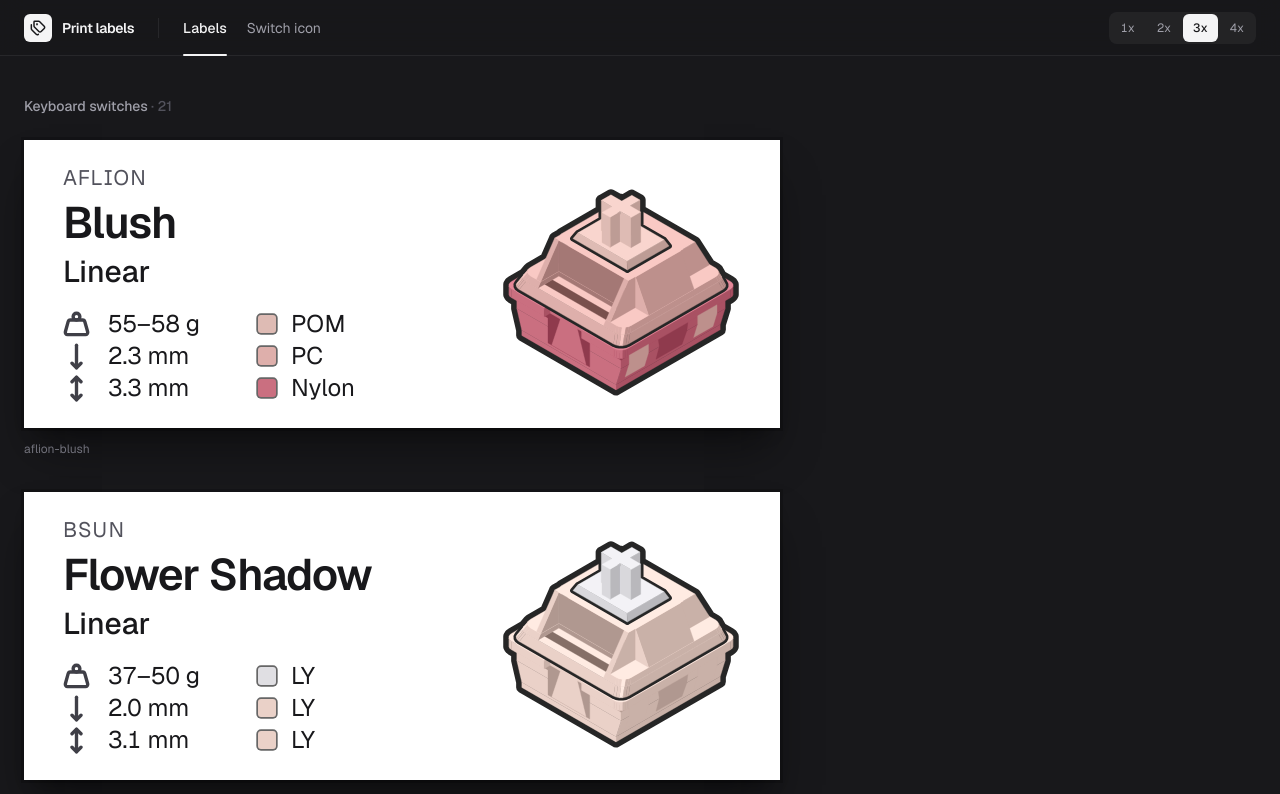
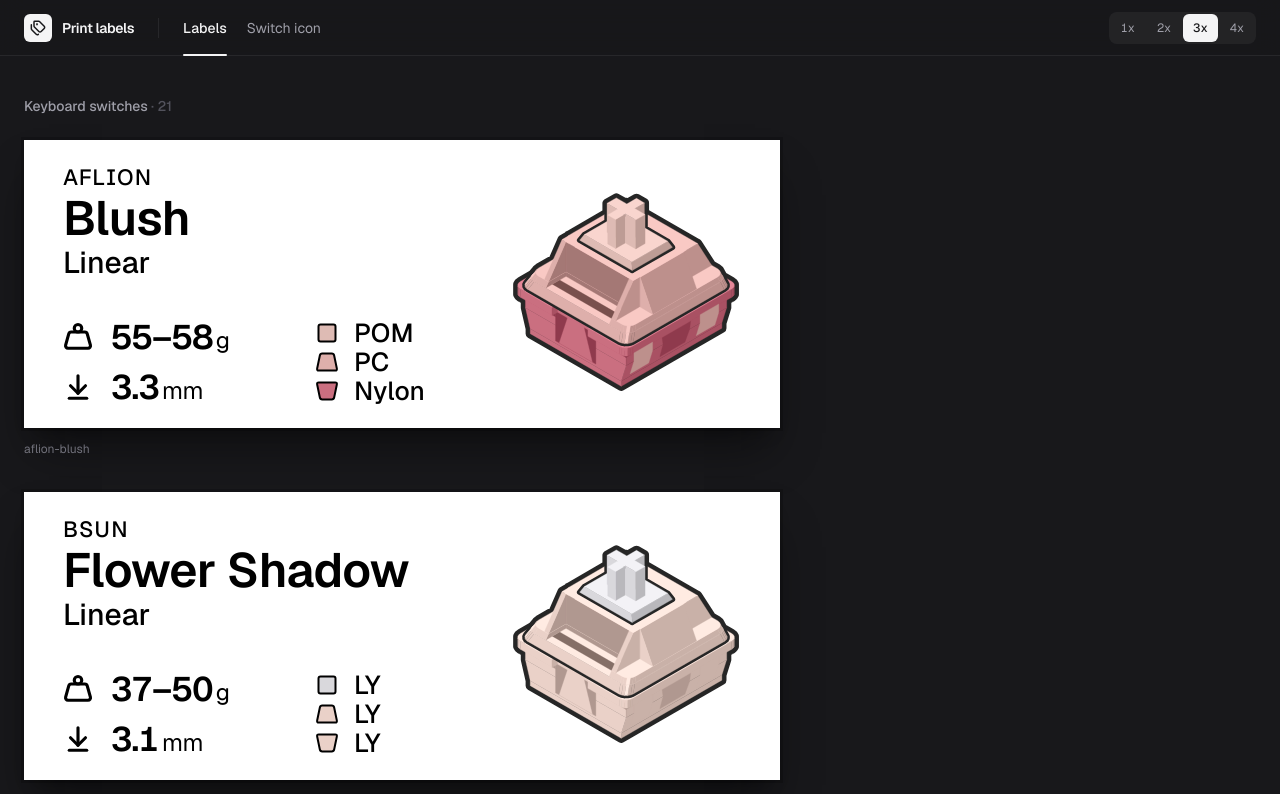
Before and after one commit to blai30/print-labels, a React (Vite) app: page / in a window 1280 px wide. Shown: the top 794 px of the page. Built offline with nearby package versions, Linux system fonts and the light colour scheme.

Commit message:
Redesign switch labels with part icons and drop pre-travel

```diff
--- a/src/templates/switches/SwitchIcon.tsx
+++ b/src/templates/switches/SwitchIcon.tsx
@@ -15,11 +15,14 @@ import {
 import type { Switch } from './types.ts'
 
 const LINE = '#262626'
-const SILHOUETTE = 0.66
+const SILHOUETTE = 0.56
 const SEAM = 0.33
 // Shared frame so icons line up across labels
 const PAD = SILHOUETTE + 0.2
-const VIEW_BOX = [-13.1 - PAD, -18.4 - PAD, 26.2 + 2 * PAD, 24.5 + 2 * PAD].map((value) => value.toFixed(2)).join(' ')
+const FRAME = [-13.1 - PAD, -18.4 - PAD, 26.2 + 2 * PAD, 24.5 + 2 * PAD]
+const VIEW_BOX = FRAME.map((value) => value.toFixed(2)).join(' ')
+/** Width over height, so a container can hug the icon */
+export const ICON_ASPECT = FRAME[2] / FRAME[3]
 
 /** Black outline and seams, seams in a darker shade of each part's color, or no lines */
 export type LineStyle = 'black' | 'tinted' | 'none'
--- a/src/templates/switches/SwitchLabel.tsx
+++ b/src/templates/switches/SwitchLabel.tsx
@@ -1,60 +1,118 @@
 import type { LucideIcon } from 'lucide-react'
-import { MoveDown, MoveVertical, Weight } from 'lucide-react'
+import { ArrowDownToLine, Weight } from 'lucide-react'
 import type { ReactNode } from 'react'
 
-import { SwitchIcon } from './SwitchIcon.tsx'
+import { palette, type Point } from './geometry.ts'
+import { ICON_ASPECT, SwitchIcon } from './SwitchIcon.tsx'
 import type { Part, Switch } from './types.ts'
 
-function Spec({ icon: Icon, children }: { icon: LucideIcon; children: ReactNode }) {
+const missing = <span className="text-neutral-500">?</span>
+
+// Trims text to its cap height, so centering lines an icon up with the letters
+const capHeight = '[text-box:trim-both_cap_alphabetic]'
+
+function Spec({ icon: Icon, value, unit }: { icon: LucideIcon; value: ReactNode; unit: string }) {
   return (
     <div className="flex items-center gap-1.5">
-      <Icon className="size-2.25 shrink-0 text-zinc-700" strokeWidth={3} />
-      <span>{children}</span>
+      <Icon className="size-2.5 shrink-0" strokeWidth={2.5} />
+      <span className={`text-[8.5pt]/none font-semibold tracking-[-0.02em] ${capHeight}`}>
+        {value}
+        <span className="ml-px text-[6pt] font-normal tracking-normal">{unit}</span>
+      </span>
     </div>
   )
 }
 
-function Material({ part }: { part: Part }) {
+// Each part on Lucide's 24 x 24 grid: the stem as a square, the top housing narrowing upward, the bottom housing narrowing downward.
+// All three are 17 tall with an average width of 17, so they hold the same area of color.
+const STEM: Point[] = [
+  [3.5, 3.5],
+  [20.5, 3.5],
+  [20.5, 20.5],
+  [3.5, 20.5],
+]
+const TOP: Point[] = [
+  [5.25, 3.5],
+  [18.75, 3.5],
+  [22.25, 20.5],
+  [1.75, 20.5],
+]
+const BOTTOM: Point[] = [
+  [1.75, 3.5],
+  [22.25, 3.5],
+  [18.75, 20.5],
+  [5.25, 20.5],
+]
+
+// A closed path through the points with each corner rounded, like Lucide's shapes
+function roundedPath(points: Point[], radius = 2) {
+  const toward = ([fromX, fromY]: Point, [toX, toY]: Point) => {
+    const length = Math.hypot(toX - fromX, toY - fromY)
+    const cut = Math.min(radius, length / 2) / length
+    return `${fromX + (toX - fromX) * cut},${fromY + (toY - fromY) * cut}`
+  }
+  const corners = points.map((corner, index) => {
+    const previous = points.at(index - 1)!
+    const next = points[(index + 1) % points.length]
+    return `${index ? 'L' : 'M'}${toward(corner, previous)} Q${corner.join(',')} ${toward(corner, next)}`
+  })
+  return corners.join(' ') + 'Z'
+}
+
+// A material beside an outline of its part in the part's color, drawn like the Lucide spec icons
+function Material({ part, shape }: { part: Part; shape: Point[] }) {
   return (
     <div className="flex items-center gap-1.25">
-      <div
-        className="size-1.5 shrink-0 rounded-[1px] bg-white ring-[0.15mm] ring-black/60"
-        style={{ backgroundColor: part.color }}
-      />
-      <span>{part.material ?? <span className="text-zinc-500">?</span>}</span>
+      <svg viewBox="0 0 24 24" className="size-2 shrink-0">
+        <path
+          d={roundedPath(shape)}
+          fill={palette(part).left}
+          stroke="currentColor"
+          strokeWidth={2}
+          strokeLinejoin="round"
+        />
+      </svg>
+      <span className={capHeight}>{part.material ?? missing}</span>
     </div>
   )
 }
 
 /** One Avery 6460 label (1" x 2-5/8") */
 export function SwitchLabel({ data }: { data: Switch }) {
+  const { actuation, bottomOut } = data
+  // Actuation to bottom-out
+  const force =
+    actuation === undefined && bottomOut === undefined ? (
+      missing
+    ) : (
+      <>
+        {actuation ?? missing}–{bottomOut ?? missing}
+      </>
+    )
   return (
-    <div className="flex h-24 w-63 gap-2.75 overflow-hidden bg-white px-3.25 py-2 font-sans font-features-['ss05'] text-zinc-900">
+    <div className="flex h-24 w-63 gap-2.75 overflow-hidden bg-white px-3.25 py-2 font-sans font-features-['ss05'] text-black">
       <div className="flex min-w-0 flex-1 flex-col whitespace-nowrap">
-        <div className="mb-0.5 text-[5.25pt]/2.25 tracking-wider text-zinc-600 uppercase">{data.brand}</div>
-        <div className="text-[11pt]/4.25 font-semibold tracking-tight">{data.name}</div>
-        <div className="mt-0.5 text-[7.5pt]/3 font-medium capitalize">
+        <div className="text-[5.5pt]/2.25 font-medium tracking-wider uppercase">{data.brand}</div>
+        <div className="text-[12pt]/4.5 font-semibold tracking-[-0.01em]">{data.name}</div>
+        <div className="text-[7.5pt]/3 font-medium capitalize">
+          {data.silent && <span className="font-semibold">Silent </span>}
           {data.type}
-          {data.silent && (
-            <span className="ml-1.25 inline-block rounded-xs px-0.75 py-0.5 text-[5pt]/none font-semibold tracking-wide text-zinc-800 uppercase inset-ring-[0.15mm] [text-box:trim-both_cap_alphabetic]">
-              Silent
-            </span>
-          )}
         </div>
-        <div className="mt-auto grid h-8 grid-cols-[--spacing(14)_auto] grid-rows-3 gap-x-2.25 text-[6pt]/none tabular-nums">
-          <Spec icon={Weight}>
-            {/* Actuation to bottom-out */}
-            {data.actuation !== undefined && <>{data.actuation}–</>}
-            {data.bottomOut ?? <span className="text-zinc-500">?</span>} g
-          </Spec>
-          <Material part={data.stem} />
-          <Spec icon={MoveDown}>{data.preTravel?.toFixed(1) ?? <span className="text-zinc-500">?</span>} mm</Spec>
-          <Material part={data.top} />
-          <Spec icon={MoveVertical}>{data.travel?.toFixed(1) ?? <span className="text-zinc-500">?</span>} mm</Spec>
-          <Material part={data.bottom} />
+        <div className="mt-auto flex h-7 gap-x-1 tabular-nums">
+          {/* Both columns span the block top to bottom, so their first and last rows share edges */}
+          <div className="flex w-20 flex-col justify-between">
+            <Spec icon={Weight} value={force} unit="g" />
+            <Spec icon={ArrowDownToLine} value={data.travel?.toFixed(1) ?? missing} unit="mm" />
+          </div>
+          <div className="flex grow flex-col justify-between text-[6.5pt]/none font-medium">
+            <Material part={data.stem} shape={STEM} />
+            <Material part={data.top} shape={TOP} />
+            <Material part={data.bottom} shape={BOTTOM} />
+          </div>
         </div>
       </div>
-      <div className="aspect-square h-full shrink-0 py-px">
+      {/* The icon anchors the right edge, whole, with room around it */}
+      <div className="h-18 shrink-0 self-center" style={{ aspectRatio: ICON_ASPECT }}>
         <SwitchIcon data={data} lines="black" />
       </div>
     </div>
--- a/src/templates/switches/data/aflion-blush.json
+++ b/src/templates/switches/data/aflion-blush.json
@@ -9,7 +9,7 @@
   "travel": 3.3,
   "spring": "20 mm two-stage",
   "pins": 5,
-  "lubed": false,
+  "lubed": true,
   "top": {
     "color": "#deafab",
     "finish": "opaque",
@@ -27,5 +27,5 @@
     "style": "mx",
     "material": "POM"
   },
-  "notes": "Actuation and pre-travel from the factory tester sheet in the group buy thread (12/3/22 update)"
+  "notes": "Actuation and pre-travel from the factory tester sheet in the group buy thread (12/3/22 update). Hand-lubed."
 }
```
Also changed, not shown: 2 other files (tests, documents, lock files or other folders).
